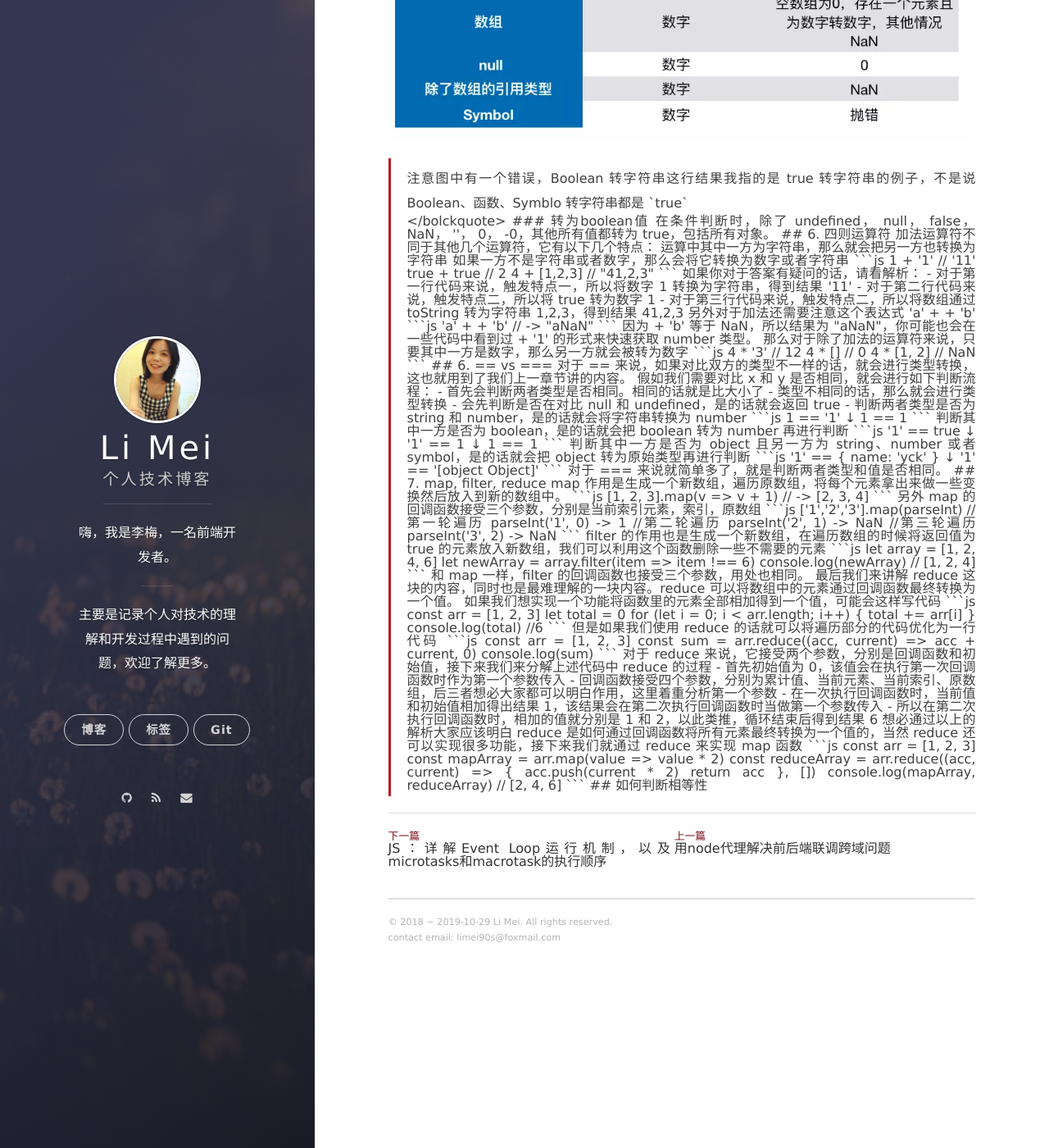
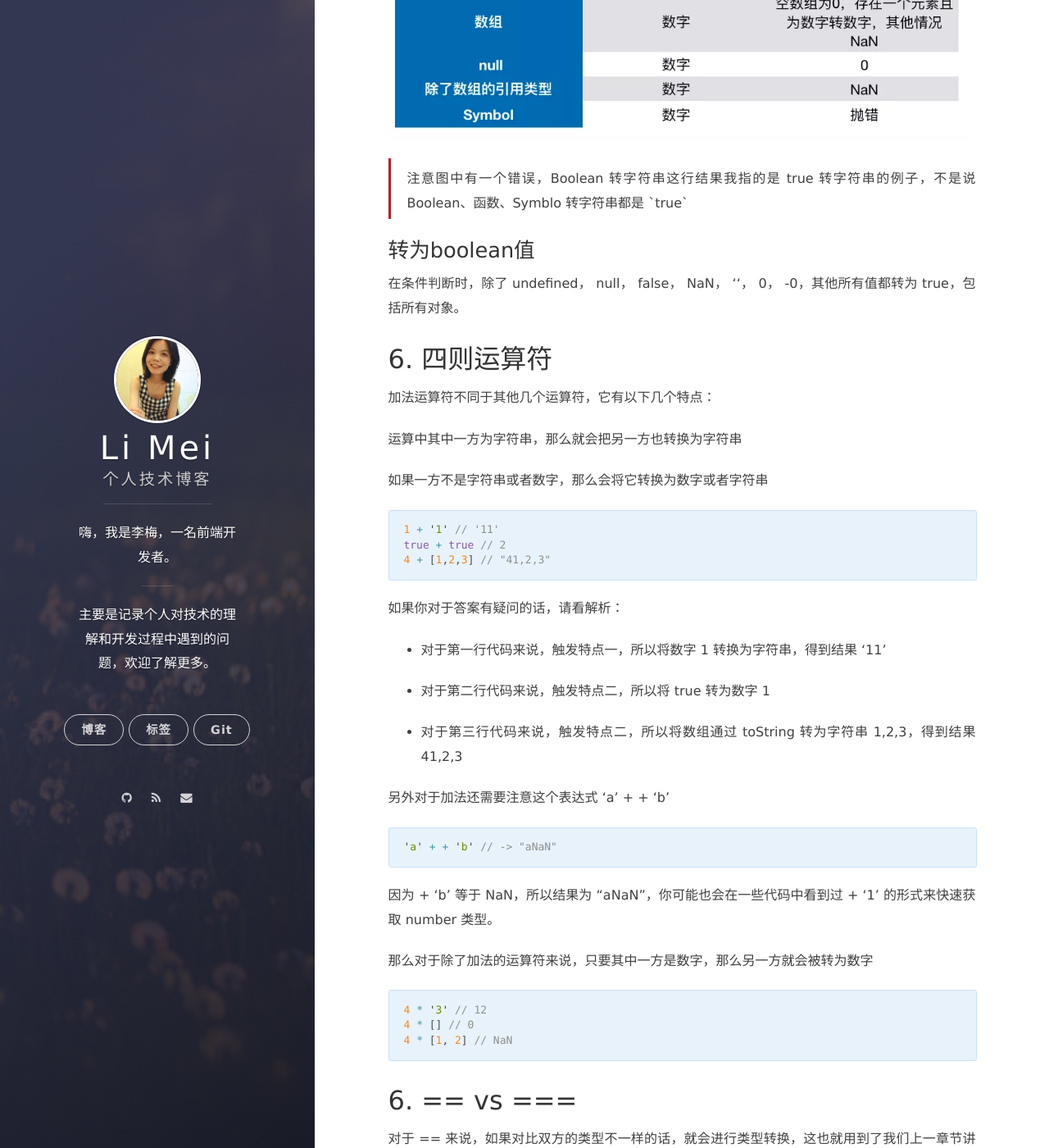
Before and after one commit to LiMeii/LiMeii.github.io, a Jekyll site: the page built from _posts/2019-04-25-js-common.md, in a window 1280 px wide and 1400 px high, scrolled down 5092 px. Shown: the whole window at 82% size. Built offline with Jekyll 4.4.1, drawn with Linux system fonts in a browser that asks for light colours; nearby versions of some CDN libraries; some of the changed text lies outside the part shown.

Commit message:
update js common post

```diff
--- a/_posts/2019-04-25-js-common.md
+++ b/_posts/2019-04-25-js-common.md
@@ -198,7 +198,7 @@ function myInstanceof(left, right) {
 <p>
 注意图中有一个错误，Boolean 转字符串这行结果我指的是 true 转字符串的例子，不是说 Boolean、函数、Symblo 转字符串都是 `true`
 </p>
-</bolckquote>
+</blockquote>
 
 ### 转为boolean值
 在条件判断时，除了 undefined， null， false， NaN， ''， 0， -0，其他所有值都转为 true，包括所有对象。
```
